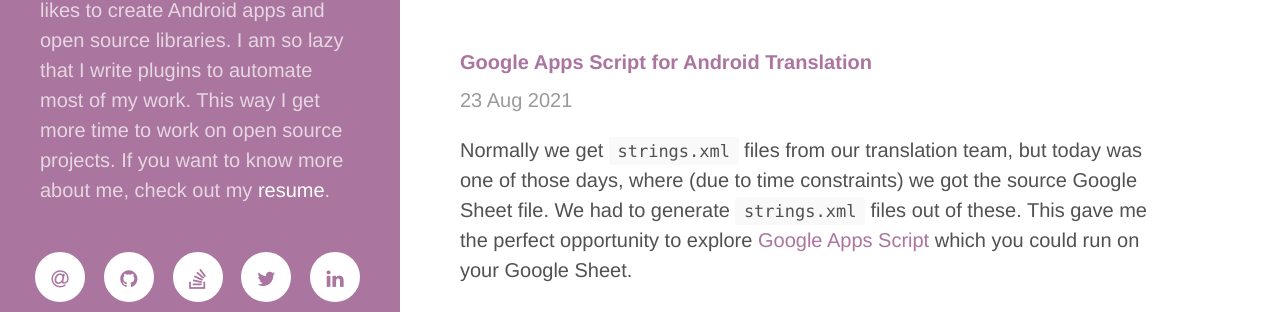
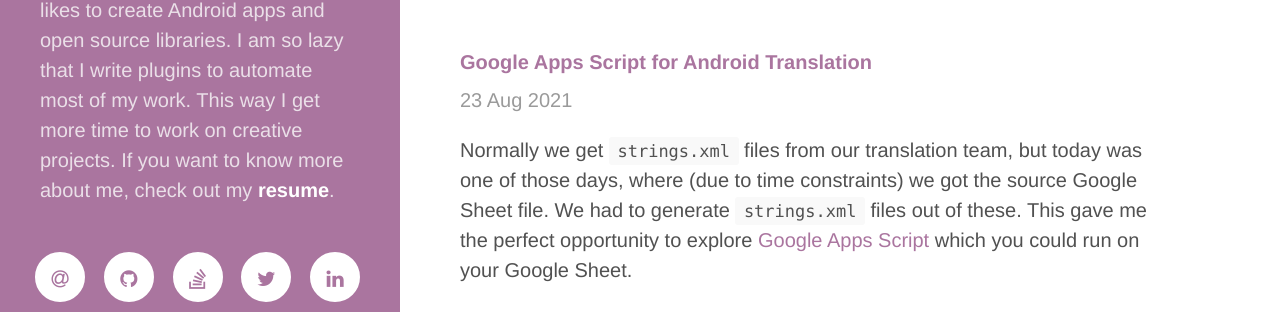
Before and after one commit to thsaravana/thsaravana.github.io, a Jekyll site: the page built from index.html, in a window 1280 px wide. Shown: the part 305-617 px from the top of the page. Built offline with Jekyll 4.4.1, drawn with Linux system fonts in a browser that asks for light colours; nearby versions of some CDN libraries; the list of posts is cut into pages by our own code; some of the changed text lies outside the part shown.

Commit message:
Modifying the sidebar styling

```diff
--- a/_includes/sidebar.html
+++ b/_includes/sidebar.html
@@ -7,7 +7,7 @@
         </a>
       </h1>
         <p class="description">I am a <i>passionate programmer</i> and a <i>clean code evangelist</i> who mainly likes to create Android apps and open source libraries.
-          I am so lazy that I write plugins to automate most of my work. This way I get more time to work on open source projects.
+          I am so lazy that I write plugins to automate most of my work. This way I get more time to work on creative projects.
           If you want to know more about me, check out my <a href="{{ site.baseurl }}/pdf/Resume.pdf" class="hyperlink">resume</a>.</p>
     </div>
 
--- a/public/css/custom.css
+++ b/public/css/custom.css
@@ -22,13 +22,13 @@
 
 .description {
     font-size: 1rem;
-    color: rgba(255, 255, 255, 0.7);
-    font-weight: lighter;
+    color: rgba(250, 250, 250, 0.8);
+    font-weight: 400;
 }
 
 .description .hyperlink {
     color: rgba(255, 255, 255, 1);
-    font-weight: normal;
+    font-weight: 900;
 }
 
 .content h1 {
```
